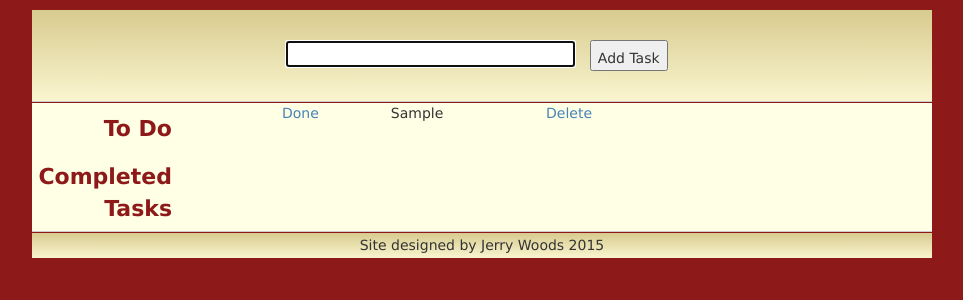
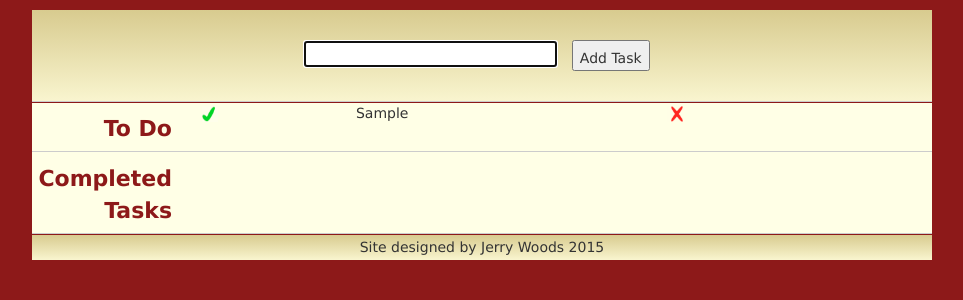
Before and after one commit to disciple520/jerimiahwoods.com, a PHP site: page /todoapp.php in a window 1280 px wide. Shown: the top 300 px of the page, without its empty margins (158-1121 px from the left). Run offline with PHP 8.4, Linux system fonts and the light colour scheme; tables that the repository leaves empty or names only in its code hold one stand-in row (values such as "Sample post"); some libraries are stand-ins or nearby versions.

Commit message:
Styled site for 320px width and styled links with images

```diff
--- a/css/todoapp.css
+++ b/css/todoapp.css
@@ -8,11 +8,18 @@
     text-align: center;
 }
 
+#checkmark_cell {
+    padding-right: 10px;
+}
+
 #task_table {
-    width: 400px;
+    width: 95%;
     margin: 0 auto;
 }
 
 .col-md-8 {
     margin: auto;
 }
+
+#task_div {
+}
--- a/todoapp.php
+++ b/todoapp.php
@@ -25,7 +25,7 @@
         <div id="content">
             <div id="header" class="center">
                 <form id="add_task_form" action="<?= $_SERVER['PHP_SELF'] ?>" method="post">
-                    <input type="text" name="newTaskField" size="35" autofocus="true" autocomplete="false">
+                    <input type="text" name="newTaskField" size="30" maxlength="60" autofocus="true" autocomplete="false">
                     <button id="add_button" type="submit" name="addTaskButton">Add Task</button>
                 </form>
             </div> <!-- end of header div -->
@@ -35,7 +35,7 @@
               <div class="col-md-2 heading">
                 To Do
               </div> <!-- end of heading div -->
-              <div class="col-md-8">
+              <div class="col-md-8" id="task_div">
                   <table id="task_table">
                     </tr>
                         <?php
@@ -58,9 +58,9 @@
                             }
 
                             while ($task = $toDoTasks->fetch()) {
-                                echo "<tr><td><a href=\"removeTask.php?taskID=" . $task['id'] . "&action=complete\">Done</td>";
+                                echo "<tr><td id='checkmark_cell'><a href=\"removeTask.php?taskID=" . $task['id'] . "&action=complete\"><img src='img/green_checkmark.png' width='16' height='16' border='0'></a></td>";
                                 echo "<td>" . $task['task'] . "</td>";
-                                echo "<td><a href=\"removeTask.php?taskID=" . $task['id'] . "&action=delete\">Delete</td></tr>";
+                                echo "<td><a href=\"removeTask.php?taskID=" . $task['id'] . "&action=delete\"><img src='img/red_x.png' width='16' height='16' border='0'></a></td></tr>";
                             }
                         ?>
                   </table>
@@ -68,6 +68,7 @@
               <div class="col-md-2 heading">
               </div> <!-- end of heading div -->
             </div> <!-- end of row div -->
+            <hr>
             <div class="row">
               <div class="col-md-2 heading">
                 Completed Tasks
```
Also changed, not shown: img/green_checkmark.png (added), img/red_x.png (added).
